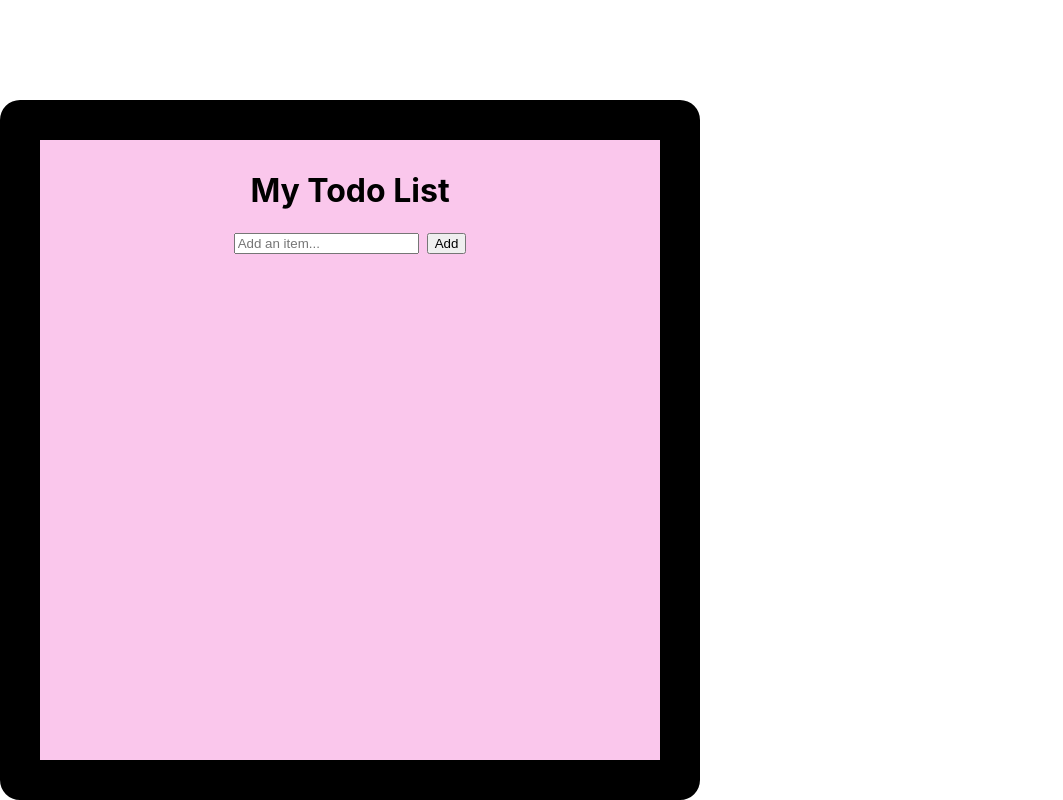
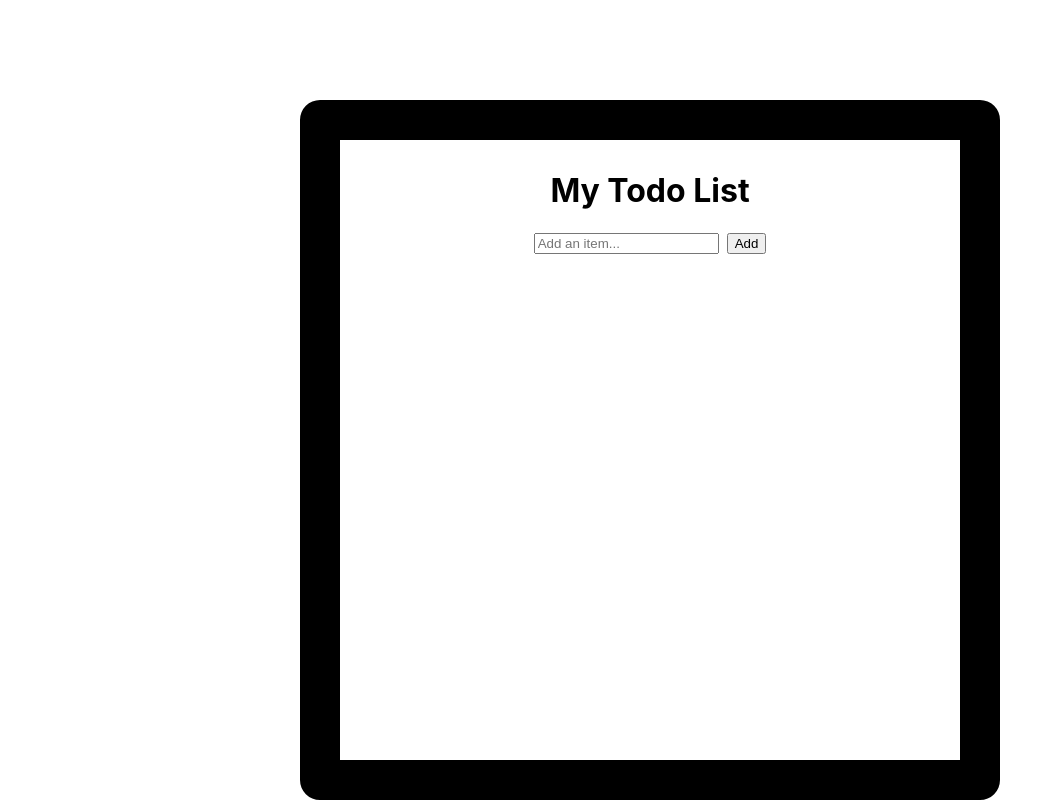
Before and after one commit to yasmins021/react-list, a React (Create React App) app: page / in a window 1280 px wide. Shown: the whole page, without its empty margins (0-1063 px from the left). Built offline with nearby package versions, Linux system fonts and the light colour scheme.

Commit message:
Update App.css

```diff
--- a/src/App.css
+++ b/src/App.css
@@ -1,7 +1,8 @@
 .App {
   text-align: center;
   margin-top: 100px;
-  background-color: rgb(250, 199, 236);
+  background-color: white;
+  margin-left: 300px;
 border-radius: 20px;
   height: 600px;
   width: 600px;
```
